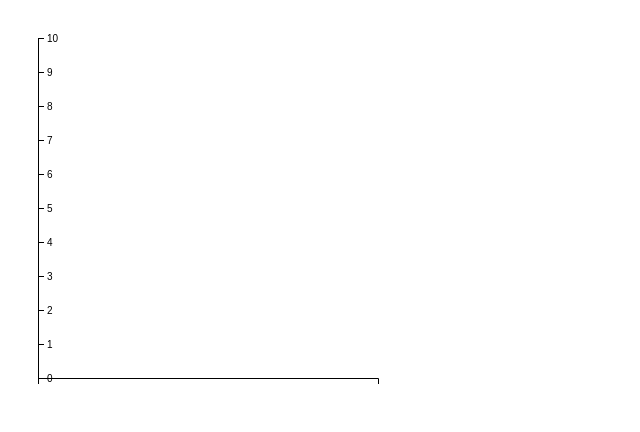
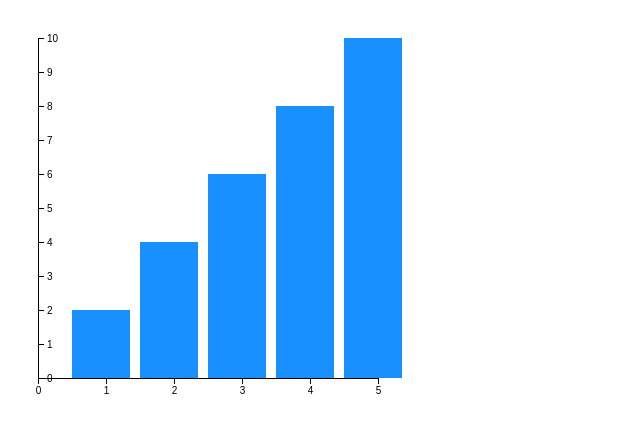
Before and after one commit to naokimidori/d3-demo, a plain HTML site: page bar.html in a window 1280 px wide. Shown: the whole page, without its empty margins (0-640 px from the left). Drawn offline with nearby package versions, Linux system fonts and the light colour scheme.

Commit message:
feat: append bar

```diff
--- a/bar.html
+++ b/bar.html
@@ -23,13 +23,12 @@
     // 柱状图间距
     const barPadding = 10;
     // 柱状图宽度(包含间距)
-    const barwidth = (width - margin.right - margin.left) / data.length;
-
+    const barWidth = (width - margin.right - margin.left) / data.length;
     let svg = d3.select('body').append('svg').attr('height', height).attr('width', width);
 
     // 比例尺
     let xScale = d3.scaleLinear()
-                   .domain([0, data.legnth])
+                   .domain([0, data.length])
                    .range([margin.left, width - margin.right]);
     let yScale = d3.scaleLinear()
                    .domain([0, d3.max(data)])
@@ -49,6 +48,18 @@
     .call(yAxis)
     .attr('transform', `translate(${margin.left}, 0)`);
 
+    // 添加矩形
+    svg.append('g')
+    .attr('class', 'rect')
+    .selectAll('rect')
+    .data(data)
+    .enter()
+    .append('rect')
+    .attr('height', d => height - margin.bottom - yScale(d))
+    .attr('width', barWidth - barPadding)
+    .attr('x', (d, i) => xScale(i + 0.5))
+    .attr('y', d => yScale(d))
+    .attr('fill', '#1890ff')
   </script>
 </body>
 </html>
```
